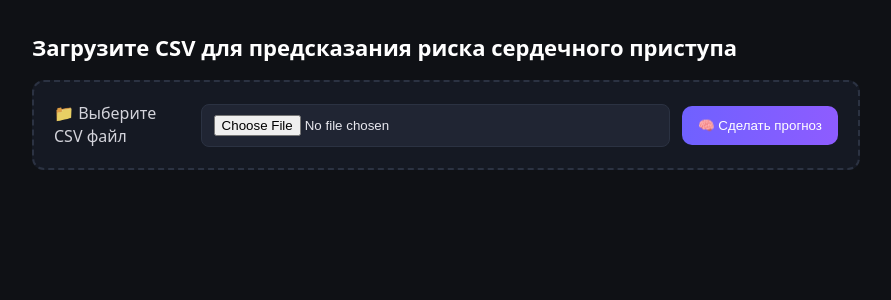
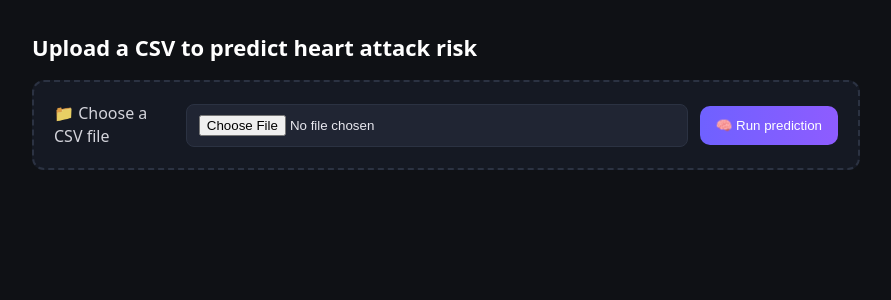
Before and after one commit to alexkeram/heart-risk-fastapi-service, a FastAPI app: page / in a window 1280 px wide. Shown: the top 300 px of the page, without its empty margins (194-1085 px from the left). Run offline with FastAPI, Linux system fonts and the light colour scheme; parts of the project's set-up code (start-up, migrations or seed data) failed here and were passed over.

Commit message:
Translate core comments to English

```diff
--- a/app/__init__.py
+++ b/app/__init__.py
@@ -1,4 +1,4 @@
-# Делает объект FastAPI доступным как `from app import app`
+# Makes the FastAPI instance available via `from app import app`
 from .main import app
 
 __all__ = ["app"]
--- a/app/main.py
+++ b/app/main.py
@@ -1,53 +1,57 @@
 # app/main.py
 """
-Heart Risk Inference — FastAPI сервис
-=====================================
+Heart Risk Inference — FastAPI service
+======================================
 
-Этот модуль — точка входа веб-приложения. Он связывает веб-интерфейс (HTML + загрузка CSV)
-и библиотеку инференса (`src/inference_utils.py`), которая читает артефакты модели из
-папки `artifacts/` и делает предсказания.
+This module is the entry point of the web application. It connects the web
+interface (HTML + CSV upload) and the inference library
+(`src/inference_utils.py`), which reads model artifacts from the `artifacts/`
+folder and makes predictions.
 
-КАК ЭТО РАБОТАЕТ
---------------------------
-1. При старте приложения (lifespan) мы один раз загружаем инференс-обёртку:
+HOW IT WORKS
+------------
+1. On application startup (lifespan) we load the inference wrapper once:
    `HeartRiskInference.from_dir(ARTIFACTS_DIR)`.
-   ▸ Ожидается, что в `artifacts/` лежат `best_meta.json` и файл модели
-     (`best_model.cbm` или `best_model.joblib`). Путь к артефактам можно переопределить
-     переменной окружения `ARTIFACTS_DIR`, иначе берём `<корень проекта>/artifacts`.
+   ▸ It expects `best_meta.json` and the model file (`best_model.cbm` or
+     `best_model.joblib`) in `artifacts/`. The path can be overridden with the
+     `ARTIFACTS_DIR` environment variable; otherwise `<project root>/artifacts`
+     is used.
 
-2. Веб-страница (`GET /`) отдает форму для загрузки CSV.
-   На `POST /` принимаем CSV, считаем предсказания и показываем список в браузере,
-   а также сохраняем последний результат в `app.state.last_result` для кнопки «скачать».
+2. The web page (`GET /`) serves a form for uploading CSV.
+   `POST /` accepts CSV, computes predictions, shows the list in the browser and
+   saves the last result in `app.state.last_result` for the download button.
 
 3. JSON API:
-   • `POST /api/predict_path` — принимает JSON `{ "path": "<путь_к_csv>" }` и возвращает
-     JSON со сводкой и списком предсказаний.
-   • `POST /api/predict_file` — принимает файл как multipart/form-data (как на веб-странице)
-     и возвращает тот же JSON.
-   • `GET/POST /download` — отдает CSV с последними предсказаниями (если до этого уже
-     был выполнен расчёт через веб или API).
+   • `POST /api/predict_path` — accepts JSON `{ "path": "<path_to_csv>" }` and
+     returns JSON with a summary and list of predictions.
+   • `POST /api/predict_file` — accepts a file via multipart/form-data (as on
+     the web page) and returns the same JSON.
+   • `GET/POST /download` — returns a CSV with the latest predictions (if a
+     computation has already been done via web or API).
 
-4. Статика и шаблоны:
-   ▸ HTML-шаблон в `app/templates/index.html`
-   ▸ Стили в `app/static/`
-   ▸ Переменная `APP_VERSION` используется для cache-busting статики.
+4. Static files and templates:
+   ▸ HTML template in `app/templates/index.html`
+   ▸ Styles in `app/static/`
+   ▸ The `APP_VERSION` variable is used for cache busting.
 
-ТОЧКИ РАСШИРЕНИЯ
+EXTENSION POINTS
 ----------------
-• Изменить/добавить логику препроцессинга — см. `src/eda_analyzer.py`.
-• Изменить логику обучения/сохранения артефактов — см. `src/heart_job.py`, `src/heart_runner.py`.
-• Логику инференса/загрузки артефактов — см. `src/inference_utils.py` (класс `HeartRiskInference`).
+• Modify/add preprocessing logic — see `src/eda_analyzer.py`.
+• Change training/artifact saving logic — see `src/heart_job.py`,
+  `src/heart_runner.py`.
+• Inference/artifact loading logic — see `src/inference_utils.py`
+  (`HeartRiskInference` class).
 
-ПРИМЕРЫ ЗАПРОСОВ
+EXAMPLE REQUESTS
 ----------------
-• Здоровье сервиса:
+• Service health:
   GET http://127.0.0.1:8000/health
 
-• JSON по пути к CSV (PowerShell):
+• JSON via file path (PowerShell):
   Invoke-RestMethod -Method Post -Uri 'http://127.0.0.1:8000/api/predict_path' `
     -ContentType 'application/json' -Body '{"path":"data/heart_test.csv"}' | ConvertTo-Json -Depth 5
 
-• JSON с файлом (PowerShell):
+• JSON with file (PowerShell):
   Invoke-RestMethod -Method Post -Uri 'http://127.0.0.1:8000/api/predict_file' `
     -ContentType 'multipart/form-data' -InFile 'data/heart_test.csv' -OutFile 'resp.json'
 
@@ -69,50 +73,45 @@ from fastapi.responses import HTMLResponse, StreamingResponse
 from fastapi.staticfiles import StaticFiles
 from fastapi.templating import Jinja2Templates
 
-# ---- настройки путей ---------------------------------------------------------
-BASE_DIR = Path(__file__).resolve().parents[1]  # корень проекта
+# ---- path settings -----------------------------------------------------------
+BASE_DIR = Path(__file__).resolve().parents[1]  # project root
 SRC_DIR = BASE_DIR / "src"
 if str(SRC_DIR) not in sys.path:
-    # Делаем src/ импортируемым как модуль (EDAAnalyzer, HeartRiskInference и т.д.)
+    # Make src/ importable as a module (EDAAnalyzer, HeartRiskInference, etc.)
     sys.path.insert(0, str(SRC_DIR))
-
-# ---- импорт модулей из src/ --------------------------------------------------
+# ---- import modules from src/ ------------------------------------------------
 from inference_utils import HeartRiskInference  # noqa
-
-# ---- конфигурация ------------------------------------------------------------
-APP_VERSION = os.environ.get("APP_VERSION", os.urandom(4).hex())  # для cache-busting
+# ---- configuration -----------------------------------------------------------
+APP_VERSION = os.environ.get("APP_VERSION", os.urandom(4).hex())  # for cache busting
 ARTIFACTS_DIR = Path(os.environ.get("ARTIFACTS_DIR", BASE_DIR / "artifacts")).resolve()
-
-# ---- папки шаблонов/статик ---------------------------------------------------
+# ---- templates/static folders ------------------------------------------------
 TEMPLATES_DIR = Path(__file__).resolve().parent / "templates"
 STATIC_DIR = Path(__file__).resolve().parent / "static"
-
-# ---- lifecycle: загружаем модель на старте -----------------------------------
+# ---- lifecycle: load model on startup ---------------------------------------
 @asynccontextmanager
 async def lifespan(app: FastAPI):
     """
-    Единожды при старте сервиса загружаем инференс-обёртку.
-    Если файлов артефактов нет — упадём на старте с понятной ошибкой.
+    Load the inference wrapper once when the service starts.
+    If artifact files are missing, fail on startup with a clear error.
     """
     app.state.inf = HeartRiskInference.from_dir(ARTIFACTS_DIR)
-    app.state.last_result = None  # сюда кладём последний вычисленный DataFrame (для /download)
+    app.state.last_result = None  # store last computed DataFrame (for /download)
     yield
-
-# ---- создаём приложение ------------------------------------------------------
+# ---- create app --------------------------------------------------------------
 app = FastAPI(title="Heart Risk Inference", lifespan=lifespan)
 app.mount("/static", StaticFiles(directory=STATIC_DIR), name="static")
 templates = Jinja2Templates(directory=TEMPLATES_DIR)
 
-# ====================== Pydantic-схемы для JSON ==============================
+# ====================== Pydantic schemas for JSON ============================
 
 class PredictionRow(BaseModel):
-    """Одна строка предсказаний (используется в JSON-ответе API)."""
+    """One prediction row (used in the API JSON response)."""
     patient_id: Union[int, str]
     proba: float
-    prediction: int  # 0 — низкий риск, 1 — высокий риск
+    prediction: int  # 0 — low risk, 1 — high risk
 
 class PredictionSummary(BaseModel):
-    """Сводка по батчу: размеры и доли классов."""
+    """Batch summary: counts and class ratios."""
     n_patients: int
     n_high: int
     n_low: int
@@ -121,27 +120,27 @@ class PredictionSummary(BaseModel):
 
 class PredictResponse(BaseModel):
     """
-    Полный JSON-ответ API:
-      • summary — агрегированная сводка,
-      • predictions — список по каждому пациенту.
+    Full API JSON response:
+      • summary — aggregated summary,
+      • predictions — list for each patient.
     """
     summary: PredictionSummary
     predictions: List[PredictionRow]
 
 class PredictPathIn(BaseModel):
-    """Вход для /api/predict_path — абсолютный или относительный путь к CSV."""
+    """Input for /api/predict_path — absolute or relative path to CSV."""
     path: str
 
-# ====================== Общая логика предсказаний ============================
+# ====================== Common prediction logic ==============================
 
 _ID_CANDIDATES = ["patient_id", "PatientID", "patientId", "Patient Id", "id", "ID", "Unnamed: 0", "Unnamed:0"]
 
 def _normalize_patient_id_value(v):
     """
-    Приводим идентификатор пациента к сериализуемому виду:
-    • целые/строки оставляем как есть,
-    • numpy-типы приводим,
-    • прочее — в строку.
+    Normalize patient identifier to a serializable form:
+    • keep integers/strings as is,
+    • cast numpy types,
+    • everything else to string.
     """
     try:
         import numpy as np
@@ -158,21 +157,21 @@ def _normalize_patient_id_value(v):
 
 def _make_payload_from_df(df: pd.DataFrame) -> PredictResponse:
     """
-    Общая функция инференса для веб-формы и JSON-эндпоинтов:
-      1) находим patient_id (или берём индекс),
-      2) считаем предсказания через app.state.inf.predict(df),
-      3) формируем DataFrame out (для /download),
-      4) считаем сводку,
-      5) собираем JSON-ответ (PredictResponse).
+    Common inference function for the web form and JSON endpoints:
+      1) find patient_id (or use index),
+      2) compute predictions via app.state.inf.predict(df),
+      3) build DataFrame out (for /download),
+      4) compute summary,
+      5) assemble JSON response (PredictResponse).
     """
-    # 1) patient_id из входного CSV
+    # 1) patient_id from the input CSV
     id_col = next((c for c in _ID_CANDIDATES if c in df.columns), None)
     patient_id = df[id_col] if id_col is not None else pd.Series(df.index, name="patient_id")
 
-    # 2) инференс: вернёт DataFrame с колонками proba, prediction
+    # 2) inference: returns DataFrame with columns proba, prediction
     pred_df = app.state.inf.predict(df)
 
-    # 3) итоговая таблица (для кнопки «скачать» и возможного аудита)
+    # 3) final table (for download button and possible audit)
     out = pd.DataFrame({
         "patient_id": patient_id.values,
         "proba": pred_df["proba"].values,
@@ -180,14 +179,14 @@ def _make_payload_from_df(df: pd.DataFrame) -> PredictResponse:
     })
     app.state.last_result = out
 
-    # 4) сводка
+    # 4) summary
     n_total = len(out)
     n_high = int((out["prediction"] == 1).sum())
     n_low = n_total - n_high
     p_high = round(100.0 * n_high / n_total, 1) if n_total else 0.0
     p_low = round(100.0 * n_low / n_total, 1) if n_total else 0.0
 
-    # 5) JSON-строки
+    # 5) JSON rows
     predictions = [
         PredictionRow(
             patient_id=_normalize_patient_id_value(out.loc[i, "patient_id"]),
@@ -204,30 +203,30 @@ def _make_payload_from_df(df: pd.DataFrame) -> PredictResponse:
         predictions=predictions
     )
 
-# ====================== Маршруты ============================================
+# ====================== Routes ==============================================
 
 @app.get("/health")
 async def health():
     """
-    Проверка сервиса.
-    Возвращает: {"status": "ok", "version": "<APP_VERSION>"}.
+    Service health check.
+    Returns: {"status": "ok", "version": "<APP_VERSION>"}.
     """
     return {"status": "ok", "version": APP_VERSION}
 
-# ---------- HTML (веб-страница) ---------------------------------------------
+# ---------- HTML (web page) --------------------------------------------------
 @app.get("/", response_class=HTMLResponse)
 async def index(request: Request):
     """
-    Возвращает HTML-страницу с формой загрузки CSV.
-    Шаблон: app/templates/index.html
+    Return HTML page with CSV upload form.
+    Template: app/templates/index.html
     """
     return templates.TemplateResponse("index.html", {"request": request, "summary": None, "version": APP_VERSION})
 
 @app.post("/", response_class=HTMLResponse)
 async def predict_page(request: Request, file: UploadFile = File(...)):
     """
-    Принимает CSV через веб-форму (multipart/form-data),
-    считает предсказания и отрисовывает результаты на той же странице.
+    Accept CSV via web form (multipart/form-data),
+    compute predictions and render results on the same page.
     """
     try:
         raw = await file.read()
@@ -235,7 +234,7 @@ async def predict_page(request: Request, file: UploadFile = File(...)):
 
         payload = _make_payload_from_df(df)
 
-        # Формируем элементы для списка на странице
+        # Prepare items for the list on the page
         rows = [
             {"idx": pr.patient_id, "pred": pr.prediction, "proba": pr.proba}
             for pr in payload.predictions
@@ -249,19 +248,19 @@ async def predict_page(request: Request, file: UploadFile = File(...)):
     except Exception as e:
         return templates.TemplateResponse(
             "index.html",
-            {"request": request, "error": f"Ошибка обработки файла: {e}", "summary": None, "version": APP_VERSION}
+            {"request": request, "error": f"File processing error: {e}", "summary": None, "version": APP_VERSION}
         )
 
-# ---------- JSON API: по пути к CSV -----------------------------------------
+# ---------- JSON API: by path to CSV ----------------------------------------
 @app.post("/api/predict_path", response_model=PredictResponse)
 async def api_predict_path(body: PredictPathIn):
     """
-    Считает предсказания по файлу на диске.
+    Predicts from a CSV file on disk.
 
     Request JSON:
-      { "path": "data/heart_test.csv" }  # путь абсолютный или от корня проекта
+      { "path": "data/heart_test.csv" }  # absolute or project-root-relative path
 
-    Response JSON (схема PredictResponse):
+    Response JSON (PredictResponse schema):
       {
         "summary": { ... },
         "predictions": [ { "patient_id": ..., "proba": ..., "prediction": ... }, ... ]
@@ -271,39 +270,39 @@ async def api_predict_path(body: PredictPathIn):
     if not csv_path.is_absolute():
         csv_path = (BASE_DIR / csv_path).resolve()
     if not csv_path.is_file() or csv_path.suffix.lower() != ".csv":
-        raise HTTPException(status_code=400, detail=f"CSV файл не найден: {csv_path}")
+        raise HTTPException(status_code=400, detail=f"CSV file not found: {csv_path}")
 
     try:
         df = pd.read_csv(csv_path)
         return _make_payload_from_df(df)
     except Exception as e:
-        raise HTTPException(status_code=500, detail=f"Ошибка обработки файла: {e}")
+        raise HTTPException(status_code=500, detail=f"File processing error: {e}")
 
-# ---------- JSON API: загрузка файла ----------------------------------------
+# ---------- JSON API: file upload -------------------------------------------
 @app.post("/api/predict_file", response_model=PredictResponse)
 async def api_predict_file(file: UploadFile = File(...)):
     """
-    Считает предсказания из переданного файла (multipart/form-data).
+    Predicts from an uploaded file (multipart/form-data).
 
-    Пример (Swagger / Postman):
-      form field "file": <ваш CSV>
+    Example (Swagger / Postman):
+      form field "file": <your CSV>
     """
     try:
         raw = await file.read()
         df = pd.read_csv(BytesIO(raw))
         return _make_payload_from_df(df)
     except Exception as e:
-        raise HTTPException(status_code=500, detail=f"Ошибка обработки файла: {e}")
+        raise HTTPException(status_code=500, detail=f"File processing error: {e}")
 
-# ---------- Скачивание последнего результата (CSV) ---------------------------
+# ---------- Download last result (CSV) --------------------------------------
 @app.api_route("/download", methods=["GET", "POST"])
 async def download():
     out_full = getattr(app.state, "last_result", None)
     if out_full is None or len(out_full) == 0:
-        return HTMLResponse("Нет результатов для скачивания. Сначала загрузите CSV.", status_code=404)
+        return HTMLResponse("No results to download. Upload a CSV first.", status_code=404)
 
-    # если во входе была колонка id — она сохранится в last_result как patient_id.
-    # Переименуем на лету в "id" и выберем только две колонки.
+    # if the input had an id column it is stored in last_result as patient_id.
+    # Rename on the fly to "id" and select only two columns.
     out = out_full.rename(columns={"patient_id": "id"})[["id", "prediction"]]
 
     bio = BytesIO()
@@ -314,10 +313,10 @@ async def download():
         media_type="text/csv",
         headers={"Content-Disposition": 'attachment; filename="predictions.csv"'}
     )
-# ---- локальный dev-запуск как `python app/main.py` --------------------------
+# ---- local dev run as `python app/main.py` ----------------------------------
 def _choose_free_port(preferred: int = 8000, tries: int = 20) -> int:
     """
-    Ищем свободный порт, начиная с preferred. Нужен на случай, если 8000 уже занят.
+    Find a free port starting from preferred. Needed if 8000 is already taken.
     """
     for p in range(preferred, preferred + tries):
         with socket.socket(socket.AF_INET, socket.SOCK_STREAM) as s:
@@ -331,6 +330,6 @@ def _choose_free_port(preferred: int = 8000, tries: int = 20) -> int:
 if __name__ == "__main__":
     import uvicorn
     port = int(os.environ.get("PORT", _choose_free_port(8000)))
-    # включить авто-перезапуск в деве: set RELOAD=1
+    # enable auto-reload in dev: set RELOAD=1
     reload_flag = os.environ.get("RELOAD", "0") == "1"
     uvicorn.run("app.main:app", host="127.0.0.1", port=port, reload=reload_flag)
--- a/app/templates/index.html
+++ b/app/templates/index.html
@@ -1,22 +1,22 @@
 <!doctype html>
-<html lang="ru">
+<html lang="en">
 <head>
   <meta charset="utf-8" />
-  <title>Скрининг риска инфаркта</title>
+  <title>Heart Attack Risk Screening</title>
   <meta name="viewport" content="width=device-width, initial-scale=1" />
   <link rel="icon" href="data:,">
   <link rel="stylesheet" href="{{ url_for('static', path='/style.css') }}?v={{ version }}">
 </head>
 <body>
   <main class="container">
-    <h1>Загрузите CSV для предсказания риска сердечного приступа</h1>
+    <h1>Upload a CSV to predict heart attack risk</h1>
 
     <form class="upload" action="/" method="post" enctype="multipart/form-data">
       <label class="filebox">
-        <span>📁 Выберите CSV файл</span>
+        <span>📁 Choose a CSV file</span>
         <input type="file" name="file" accept=".csv" required />
       </label>
-      <button class="primary" type="submit">🧠 Сделать прогноз</button>
+      <button class="primary" type="submit">🧠 Run prediction</button>
     </form>
 
     {% if error %}
@@ -25,16 +25,16 @@
 
     {% if summary %}
       <div class="alert ok">
-        ✅ Готово! Количество пациентов: <b>{{ summary.n_patients }}</b>
+        ✅ Done! Number of patients: <b>{{ summary.n_patients }}</b>
       </div>
 
       <div class="stats">
         <div class="stat">
-          <span class="label">⚠️ Высокий риск:</span>
+          <span class="label">⚠️ High risk:</span>
           <b>{{ summary.n_high }}</b> ({{ "%.1f"|format(summary.p_high) }}%)
         </div>
         <div class="stat">
-          <span class="label">🟢 Риска нет:</span>
+          <span class="label">🟢 No risk:</span>
           <b>{{ summary.n_low }}</b> ({{ "%.1f"|format(summary.p_low) }}%)
         </div>
         <div class="bar">
@@ -44,17 +44,17 @@
       </div>
 
       <div class="actions">
-        <a class="secondary" href="/download">⬇️ Скачать результаты (CSV)</a>
+        <a class="secondary" href="/download">⬇️ Download results (CSV)</a>
       </div>
 
       <div class="list">
         {% for row in rows %}
           <div class="item">
-            <div class="left">Пациент {{ row.idx }}</div>
+            <div class="left">Patient {{ row.idx }}</div>
             {% if row.pred == 1 %}
-              <div class="badge danger">⚠️ ВЫСОКИЙ РИСК</div>
+              <div class="badge danger">⚠️ HIGH RISK</div>
             {% else %}
-              <div class="badge safe">🟢 РИСКА НЕТ</div>
+              <div class="badge safe">🟢 NO RISK</div>
             {% endif %}
             <div class="proba">p = {{ "%.3f"|format(row.proba) }}</div>
           </div>
```
Also changed, not shown: src/inference_utils.py (+76 -76 lines).
